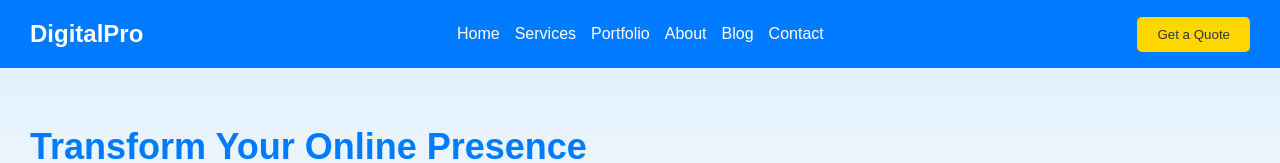
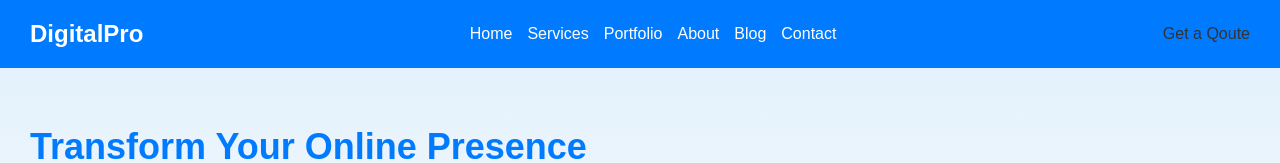
Before and after one commit to ManjitPython/manjitPython.github.io, a plain HTML site: page index.html in a window 1280 px wide. Shown: the top 163 px of the page. Drawn offline with Linux system fonts and the light colour scheme.

Commit message:
Update index.html

```diff
--- a/index.html
+++ b/index.html
@@ -20,7 +20,7 @@
                 <li><a href="contactus.html">Contact</a></li>
             </ul>
         </nav>
-        <button class="cta">Get a Quote</button>
+       <a href="services.html" class="button">Get a Qoute </a>
     </header>
 
     <!-- Hero Section -->
```
